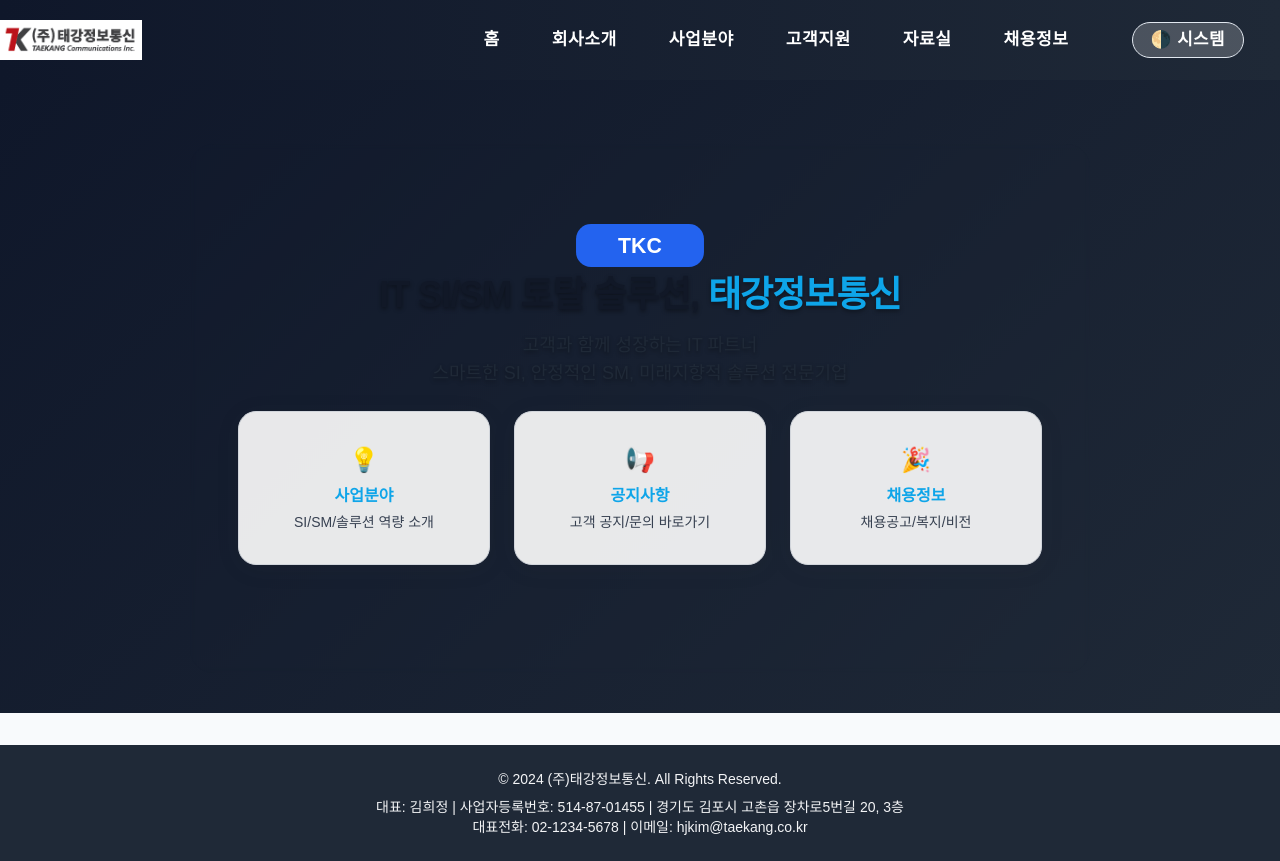
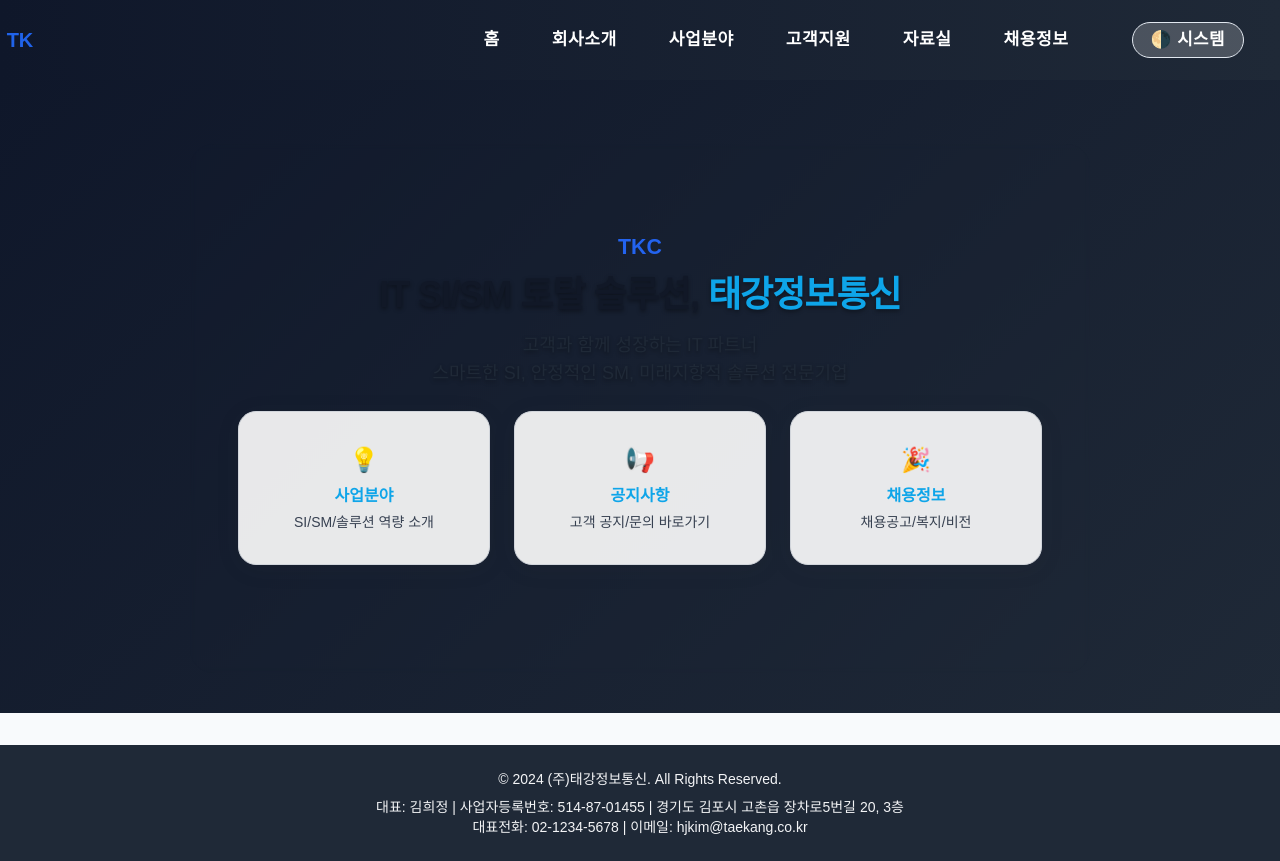
Before and after one commit to jungssam/TAEKANG_HOMEPAGE_FRONT, a Vue app: page / in a window 1280 px wide. Built offline with nearby package versions, Linux system fonts and the light colour scheme; a web font is replaced by a local one.

Commit message:
Make assets transparent and fix theme background

```diff
--- a/index.html
+++ b/index.html
@@ -7,7 +7,7 @@
     <meta name="viewport" content="width=device-width, initial-scale=1.0" />
     <title>TKC Homepage</title>
   </head>
-  <body class="bg-gray-50">
+  <body>
     <div id="app"></div>
     <script type="module" src="/src/main.js"></script>
   </body>
--- a/src/components/Header.vue
+++ b/src/components/Header.vue
@@ -1,7 +1,7 @@
 
 <template>
   <header class="custom-header">
-    <img src="/images/KakaoTalk_20250605_151235366.png" alt="TKC" class="h-10 w-auto mr-4" />
+    <img src="@/assets/icon.svg" alt="TKC" class="h-10 w-auto mr-4" />
     <nav class="nav-menu">
       <a href="/">홈</a>
       <a href="/about">회사소개</a>
```
Also changed, not shown: src/assets/icon.svg, src/assets/logo.svg.
